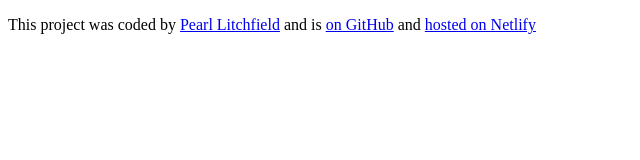
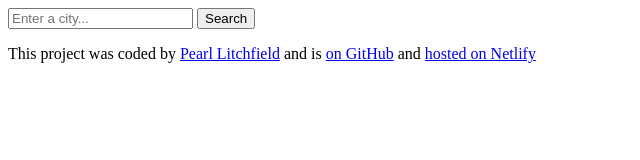
Before and after one commit to pearllitchfield/weather-application-two-github, a plain HTML site: page index.html in a window 1280 px wide. Shown: the whole page, without its empty margins (0-640 px from the left). Drawn offline with Linux system fonts and the light colour scheme.

Commit message:
Updated index.html
Added header to index.html file.

```diff
--- a/index.html
+++ b/index.html
@@ -6,6 +6,13 @@
     <title>Weather Application</title>
   </head>
   <body>
+    <header>
+      <form>
+        <input type+="search" placeholder="Enter a city..." required />
+        <input type="submit" value="Search" />
+      </form>
+    </header>
+
     <footer>
       <p>
         This project was coded by
```
